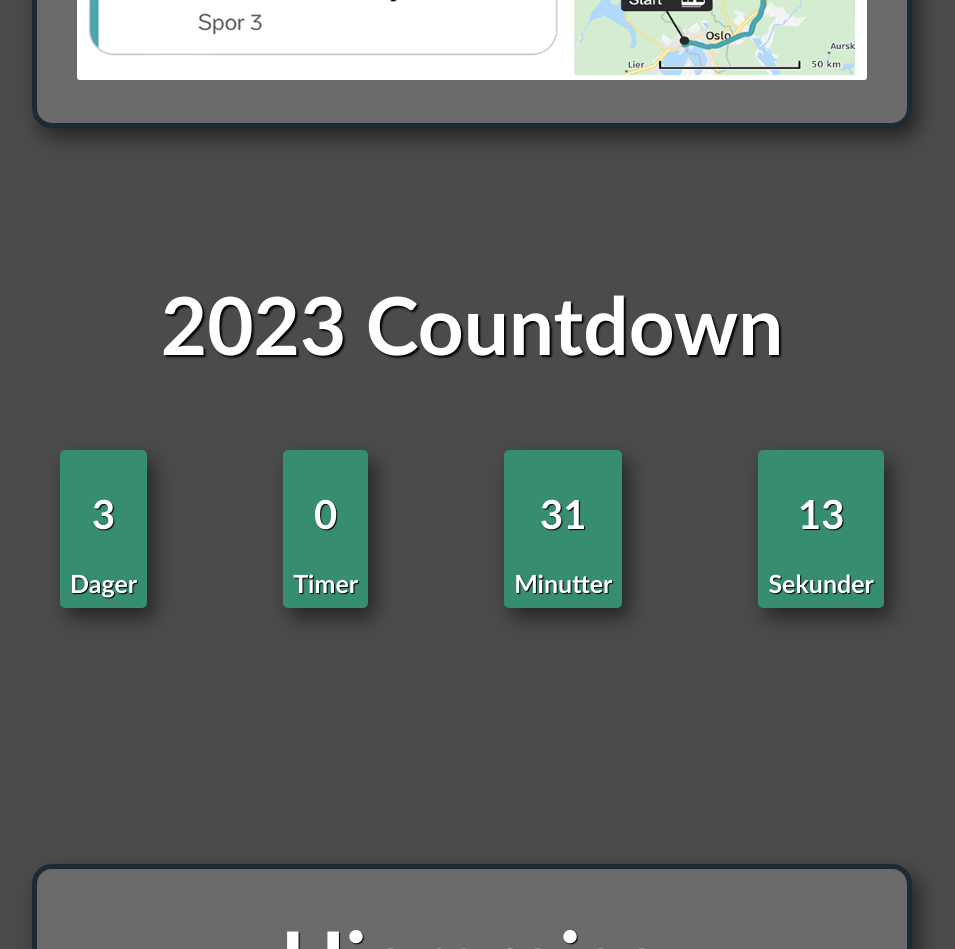
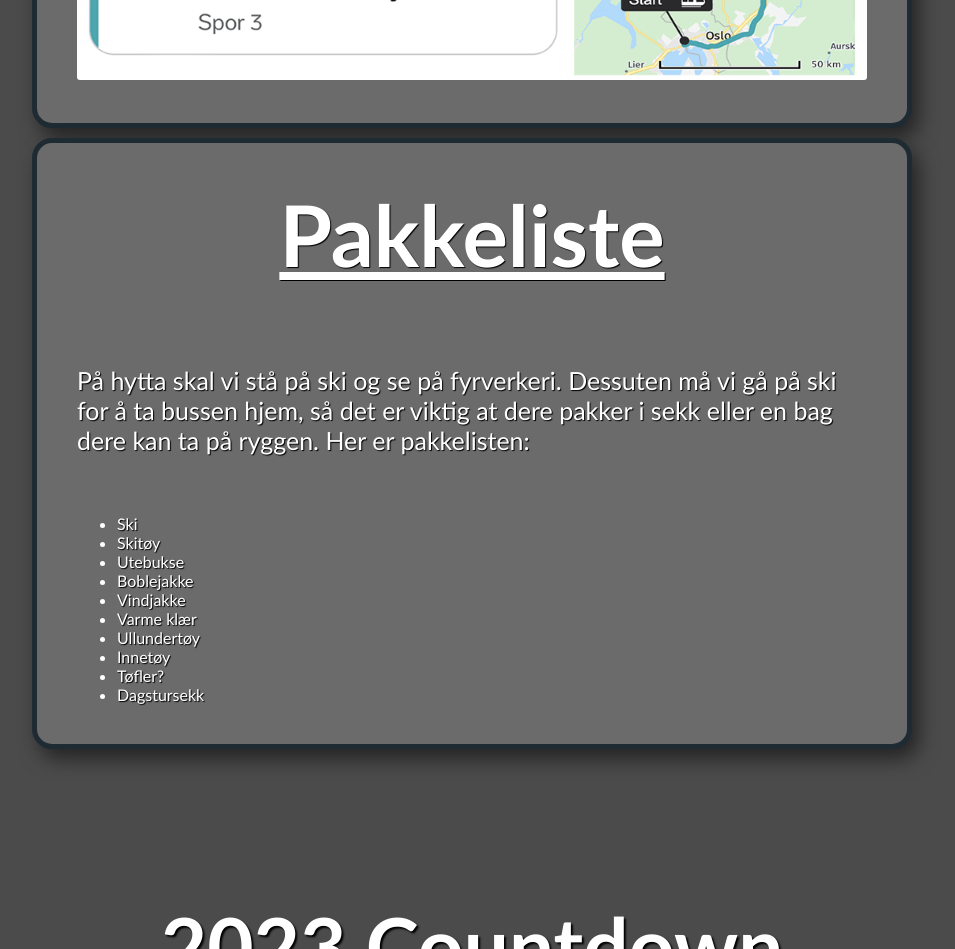
Before and after one commit to FilipThue/Nyttaars-hyttetur, a plain HTML site: page index.html in a window 1280 px wide. Shown: the part 1900-2849 px from the top of the page, without its empty margins (168-1123 px from the left). Drawn offline with Linux system fonts and the light colour scheme.

Commit message:
Update index.html

```diff
--- a/index.html
+++ b/index.html
@@ -43,6 +43,27 @@
             </table>
 
             <img src="bilder/tog1.png" alt="kart" id="plan">
+        </div>
+
+        <div id="hjemreise">
+            <h1><u>Pakkeliste</u></h1>
+
+            <p>På hytta skal vi stå på ski og se på fyrverkeri. Dessuten må vi gå på ski for å ta bussen hjem, så det er viktig at dere pakker i sekk eller en bag dere kan ta på ryggen. Her er pakkelisten:</p>
+
+            <br>
+
+            <ul>
+                <li>Ski</li>
+                <li>Skitøy</li>
+                <li>Utebukse</li>
+                <li>Boblejakke</li>
+                <li>Vindjakke</li>
+                <li>Varme klær</li>
+                <li>Ullundertøy</li>
+                <li>Innetøy</li>
+                <li>Tøfler?</li>
+                <li>Dagstursekk</li>
+            </ul>
         </div>
 
         <section id="nedtelling">
```
